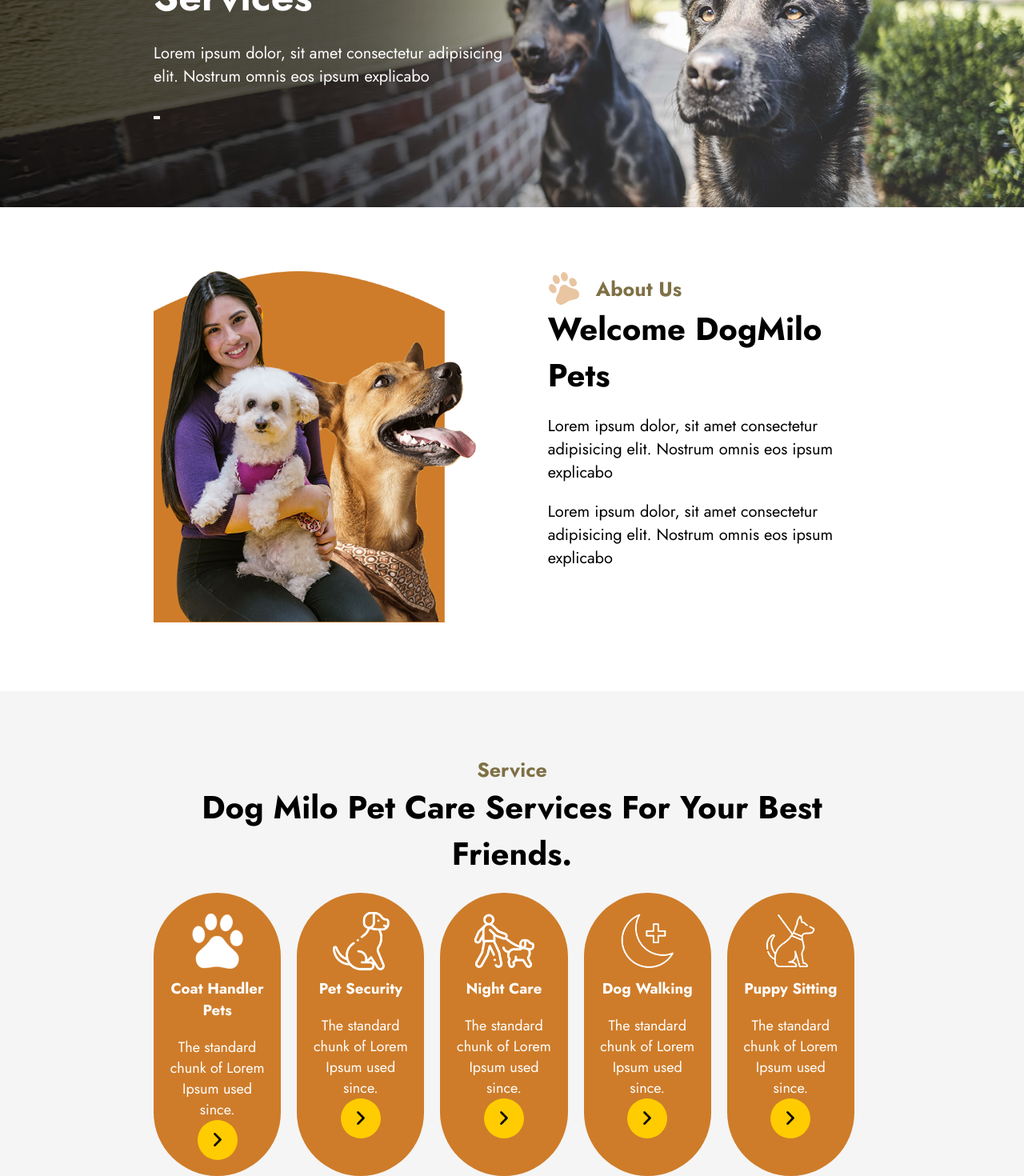
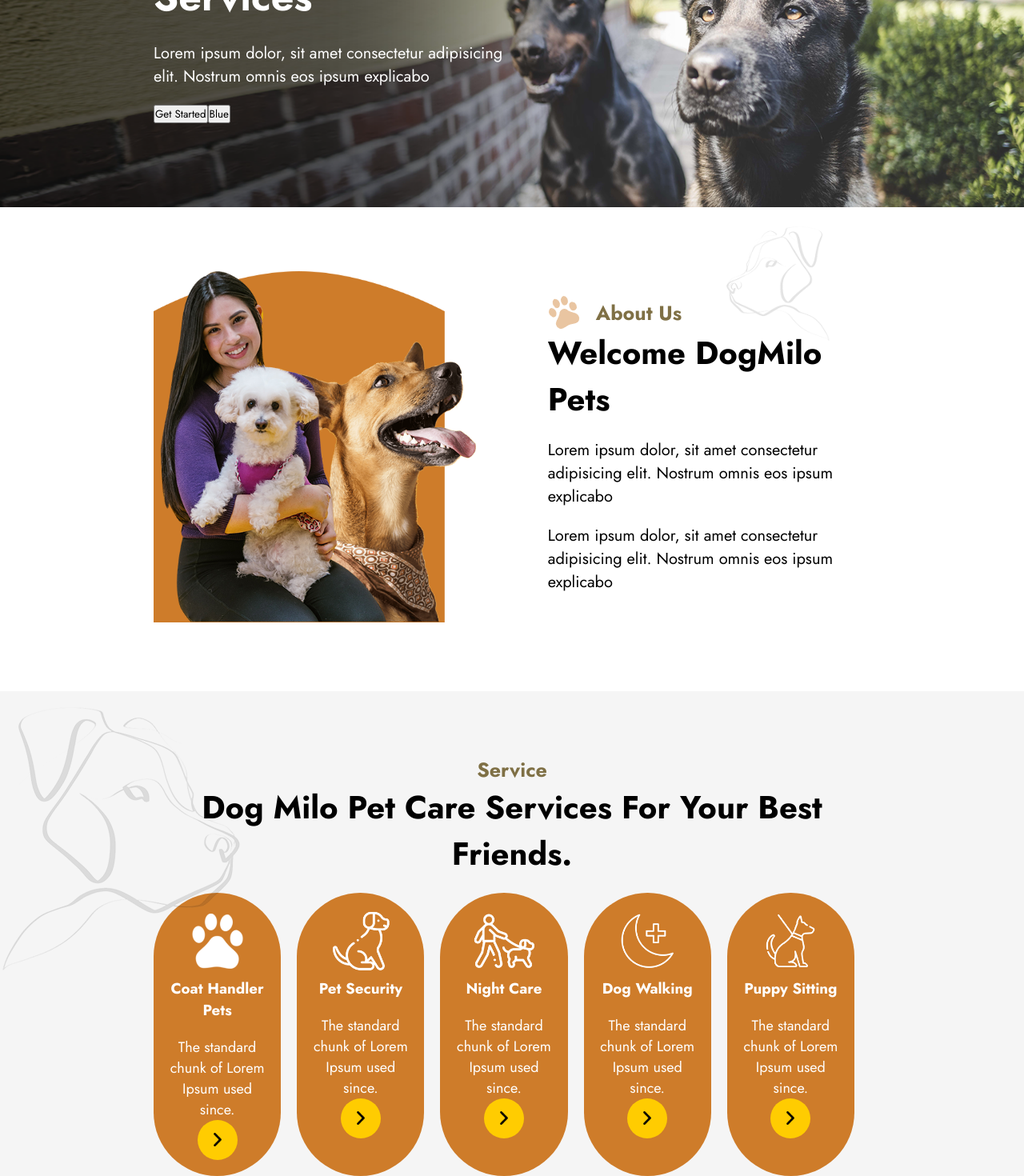
Before and after one commit to FraCuboni/proj-html-vuejs, a Vue app: page / in a window 1280 px wide. Shown: the part 260-1730 px from the top of the page at 80% size. Built offline with nearby package versions, Linux system fonts and the light colour scheme.

Commit message:
fix: add img dog-logo with position

```diff
--- a/src/components/pages/AppHome.vue
+++ b/src/components/pages/AppHome.vue
@@ -106,7 +106,7 @@
 </script>
 
 <template>
-    <AppJumbo backgroundImage="/public/img/AppHome/b.png" title="Services" :subtitle="store.lorem"/>
+    <AppJumbo backgroundImage="/public/img/AppHome/b.png" title="Services" :subtitle="store.lorem" startButton="Get Started"  blueButton="Blue"/>
     <!-- Section About Us -->
     <section class="about-us">
       <!-- Container Principale -->
@@ -118,8 +118,11 @@
         <!-- Colonna di destra -->
         <div class="col-about-us">
           <div class="cont-about-us">
-            <img src="../../../public/img/dog-icon.png" alt="Paw">
+            <img class="paw" src="../../../public/img/dog-icon.png" alt="Paw">
             <h4>About Us</h4>
+            <div class="cont-dog-logo">
+              <img class="dog-logo" src="../../../public/img/AppHome/dog-logo.png" alt="">
+            </div>
           </div>
           <h2>Welcome DogMilo Pets</h2>
           <p>{{store.lorem}}</p>
@@ -130,6 +133,9 @@
 
     <!-- Section Service -->
     <section class="service">
+      <div class="cont-dog-logo">
+        <img class="dog-logo" src="../../../public/img/AppHome/dog-left.png" alt="">
+      </div>
       <!-- Container Principale -->
       <div class="container">
         <!-- Testo Section -->
@@ -220,10 +226,23 @@
         align-items: center;
         gap: 20px;
         color: $light_grey;
+        position: relative;
+        margin-top: 30px;
 
-        img{
+        .paw{
           width: 40px;
         }
+
+        .cont-dog-logo{
+          position: absolute;
+          right: 50px;
+          bottom: -20px;
+
+          .dog-logo{
+            width: 130px;
+          }
+        }
+
       }
     }
   }
@@ -234,6 +253,12 @@
 .service{
   background-color: $light_grey;
   padding: 80px 0;
+  position: relative;
+
+  .cont-dog-logo{
+    position: absolute;
+    top: 20px;
+  }
 
   .text{
     text-align: center;
@@ -287,6 +312,7 @@
   }
 }
 
+// Scss Terza Section
 .choose-us{
 
   .container-flex{
@@ -343,6 +369,7 @@
   }
 }
 
+// Scss Quarta Section
 .review-rating{
   padding: 80px 0;
 
```
